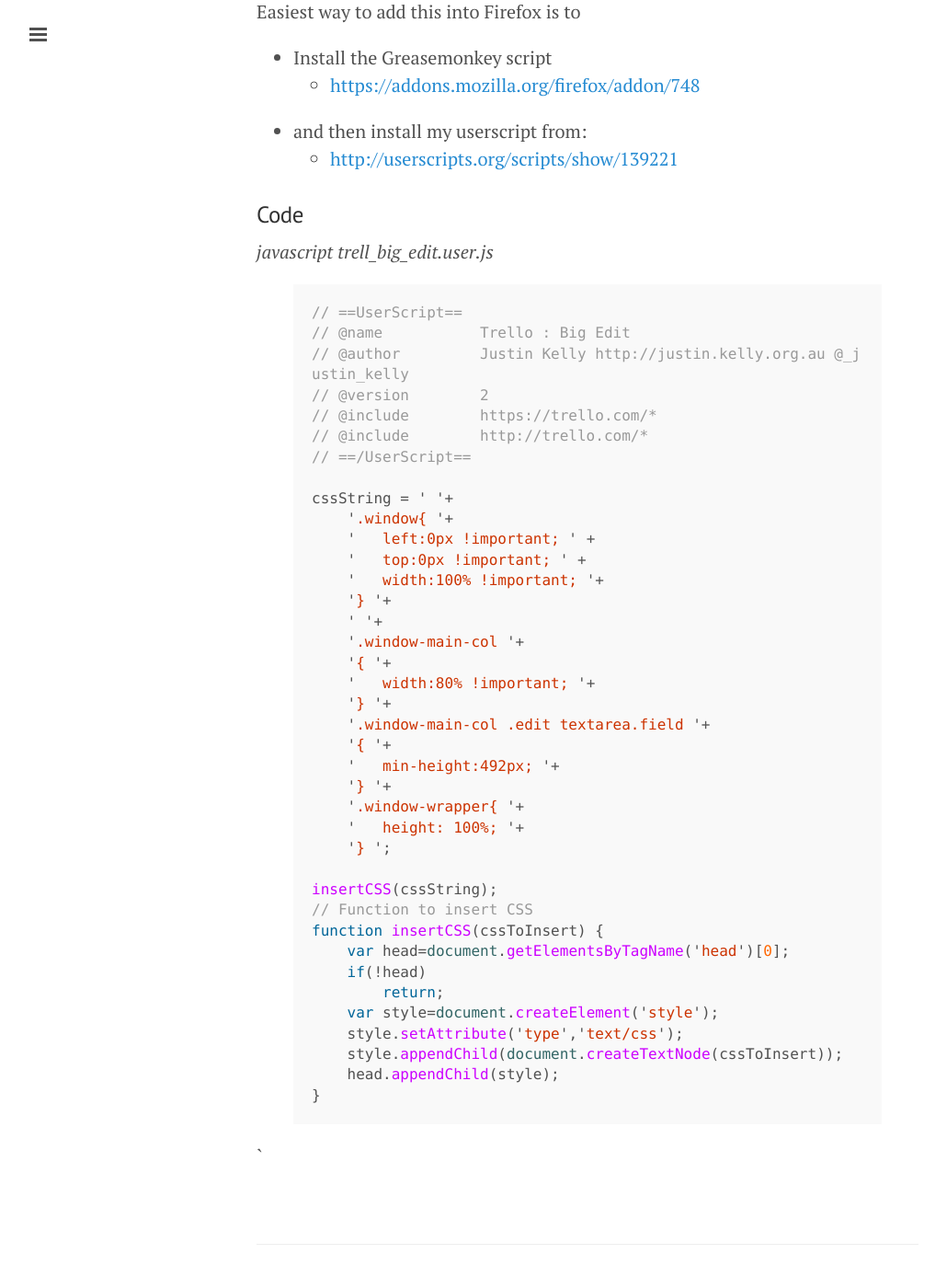
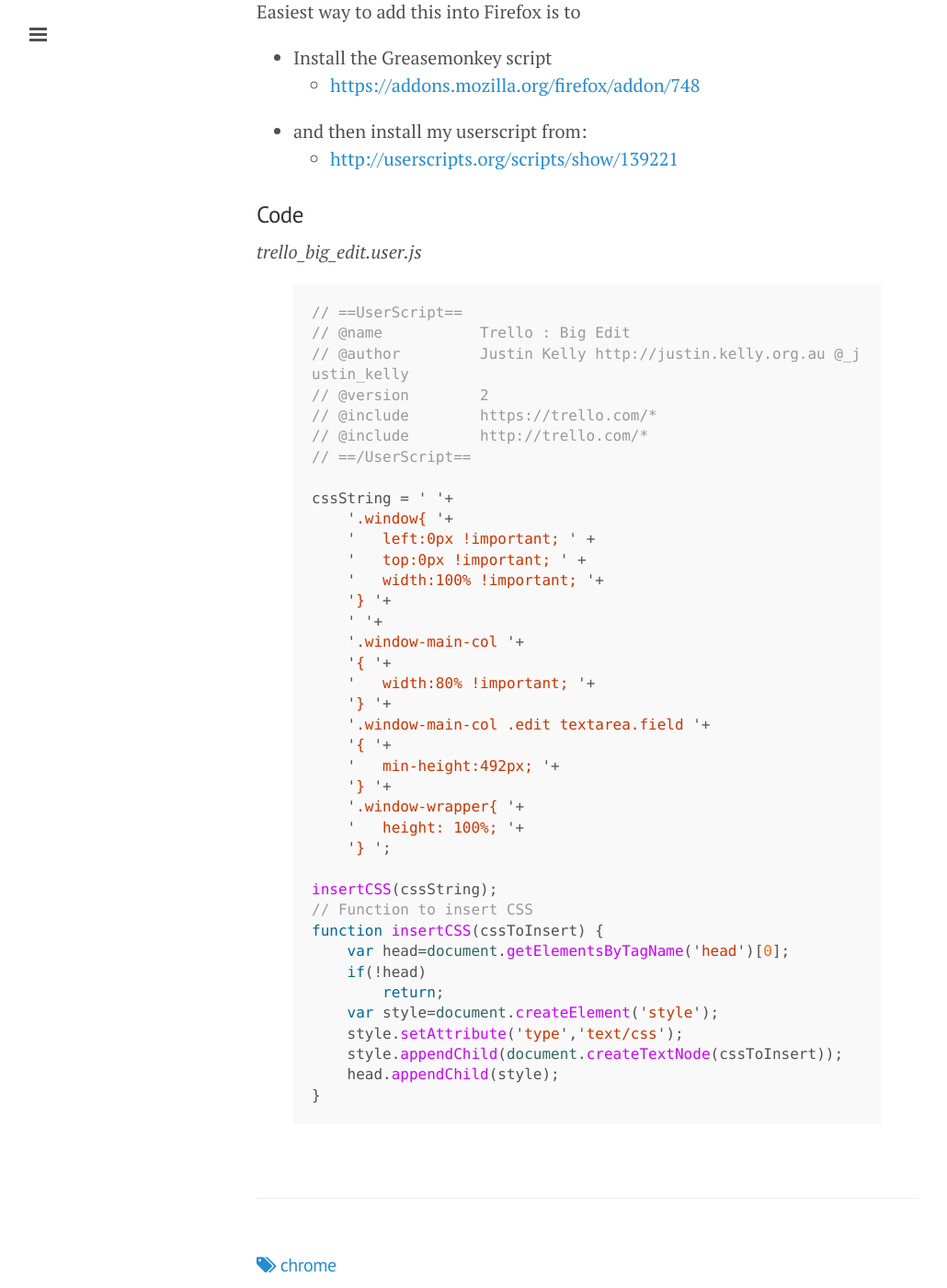
Before and after one commit to justinkelly/justinkelly.github.io, a Jekyll site: the page built from _posts/2012-07-26-trello-big-edit.markdown, in a window 1280 px wide and 1400 px high, scrolled down 1127 px. Shown: the whole window at 92% size, without its empty margins (1-1031 px from the left). Built offline with Jekyll 4.4.1, drawn with Linux system fonts in a browser that asks for light colours; nearby versions of some CDN libraries.

Commit message:
post fixes

```diff
--- a/_posts/2012-07-26-trello-big-edit.markdown
+++ b/_posts/2012-07-26-trello-big-edit.markdown
@@ -35,7 +35,7 @@
 
 ### Code
 
-_javascript trell_big_edit.user.js_
+_trello_big_edit.user.js_
 
 {% highlight javascript %}
 // ==UserScript==
@@ -76,7 +76,7 @@
     style.appendChild(document.createTextNode(cssToInsert));
     head.appendChild(style);
 }
-{% endhighlight %}`
+{% endhighlight %}
 
 [chrome]: https://chrome.google.com/webstore/detail/full-screen-card-view-for/iakcnnmjbdoemkjecojadhpinebnkipm
 [git]: https://github.com/justinkelly/trello_big_edit
```
